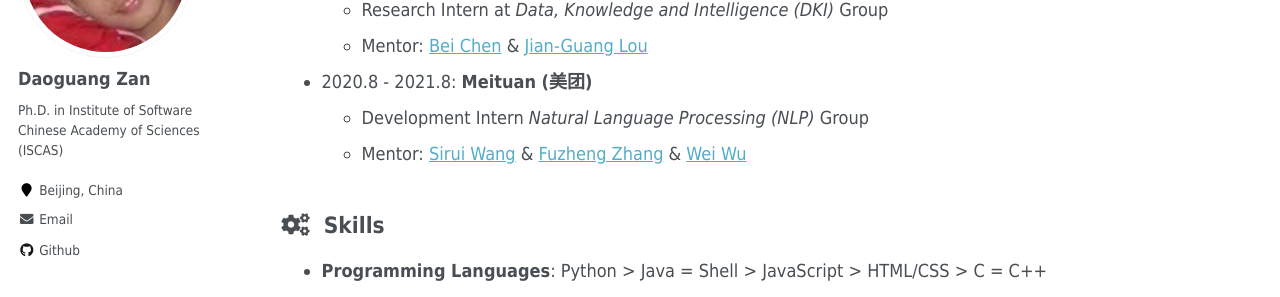
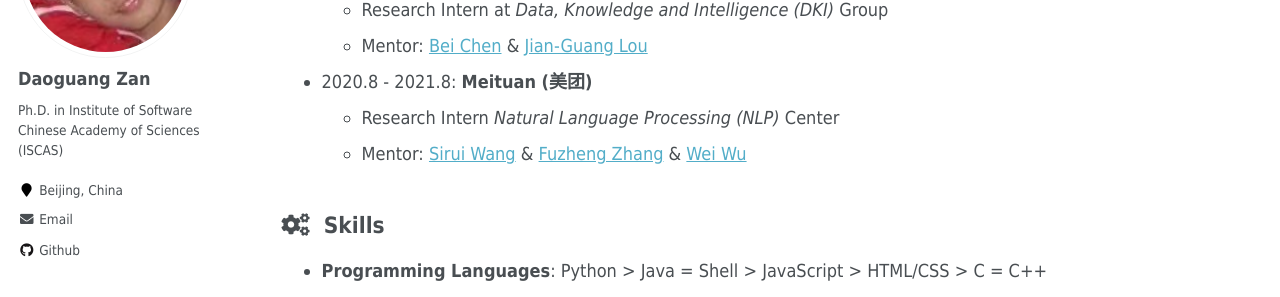
Before and after one commit to zandaoguang-iscas/daoguang.github.io, a Jekyll site: the page built from _pages/cv.md, in a window 1280 px wide and 900 px high, scrolled down 404 px. Shown: the part 153-450 px from the top of the window. Built offline with Jekyll 4.4.1, drawn with Linux system fonts in a browser that asks for light colours.

Commit message:
Update cv.md

```diff
--- a/_pages/cv.md
+++ b/_pages/cv.md
@@ -25,7 +25,7 @@ redirect_from:
   * Mentor: [Bei Chen](https://www.microsoft.com/en-us/research/people/beichen/) & [Jian-Guang Lou](https://www.microsoft.com/en-us/research/people/jlou/)
 
 * 2020.8 - 2021.8: **Meituan (美团)**
-  * Development Intern *Natural Language Processing (NLP)* Group
+  * Research Intern *Natural Language Processing (NLP)* Center
   * Mentor: [Sirui Wang](https://www.researchgate.net/profile/Sirui-Wang-26) & [Fuzheng Zhang](https://scholar.google.com/citations?user=8R0hla4AAAAJ&hl=zh-CN&oi=ao) & [Wei Wu](https://scholar.google.com/citations?user=YtqXSzMAAAAJ&hl=zh-CN&oi=ao)
 
 ## <i class="fa fa-ft fa-cogs"></i>&nbsp;&nbsp;Skills
```
